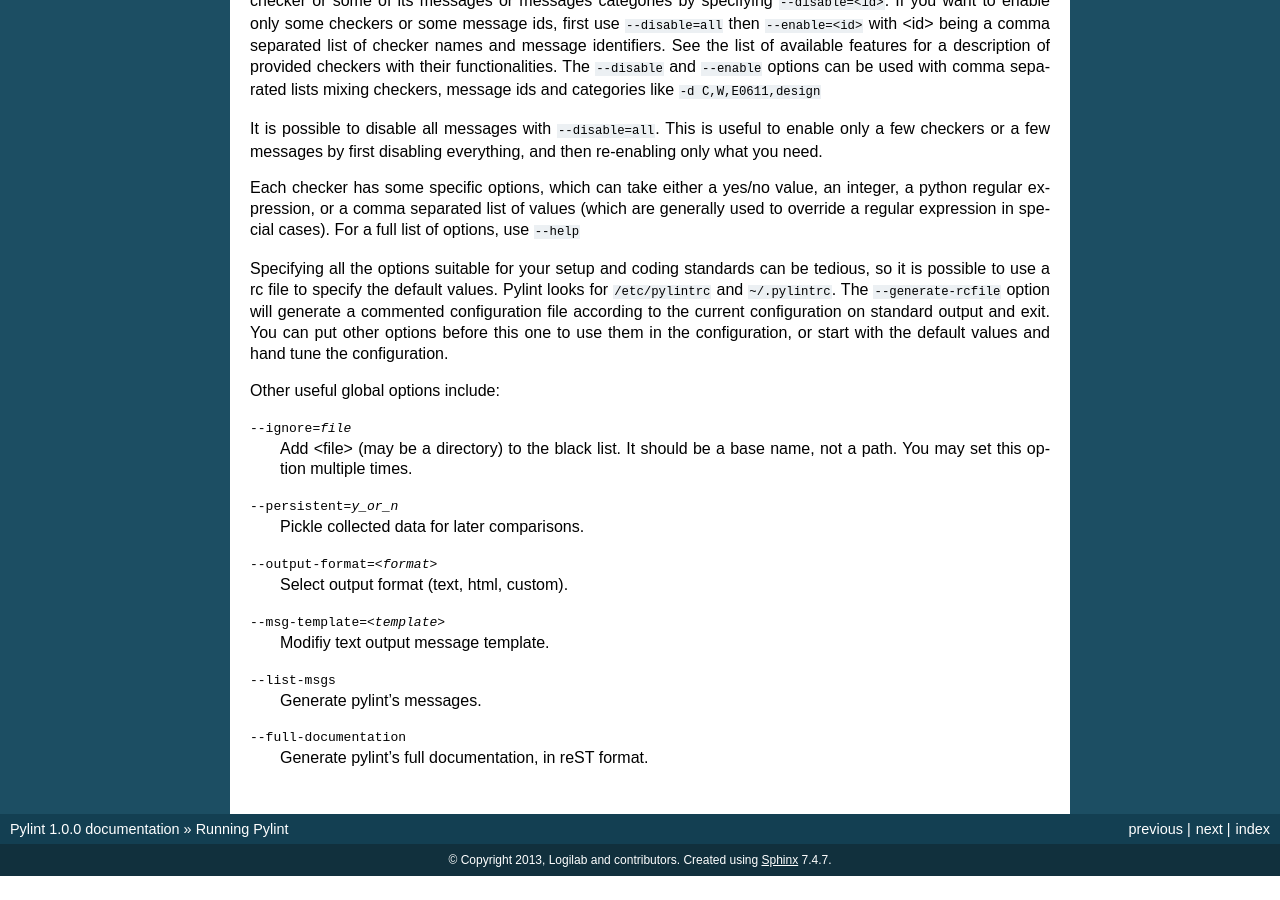
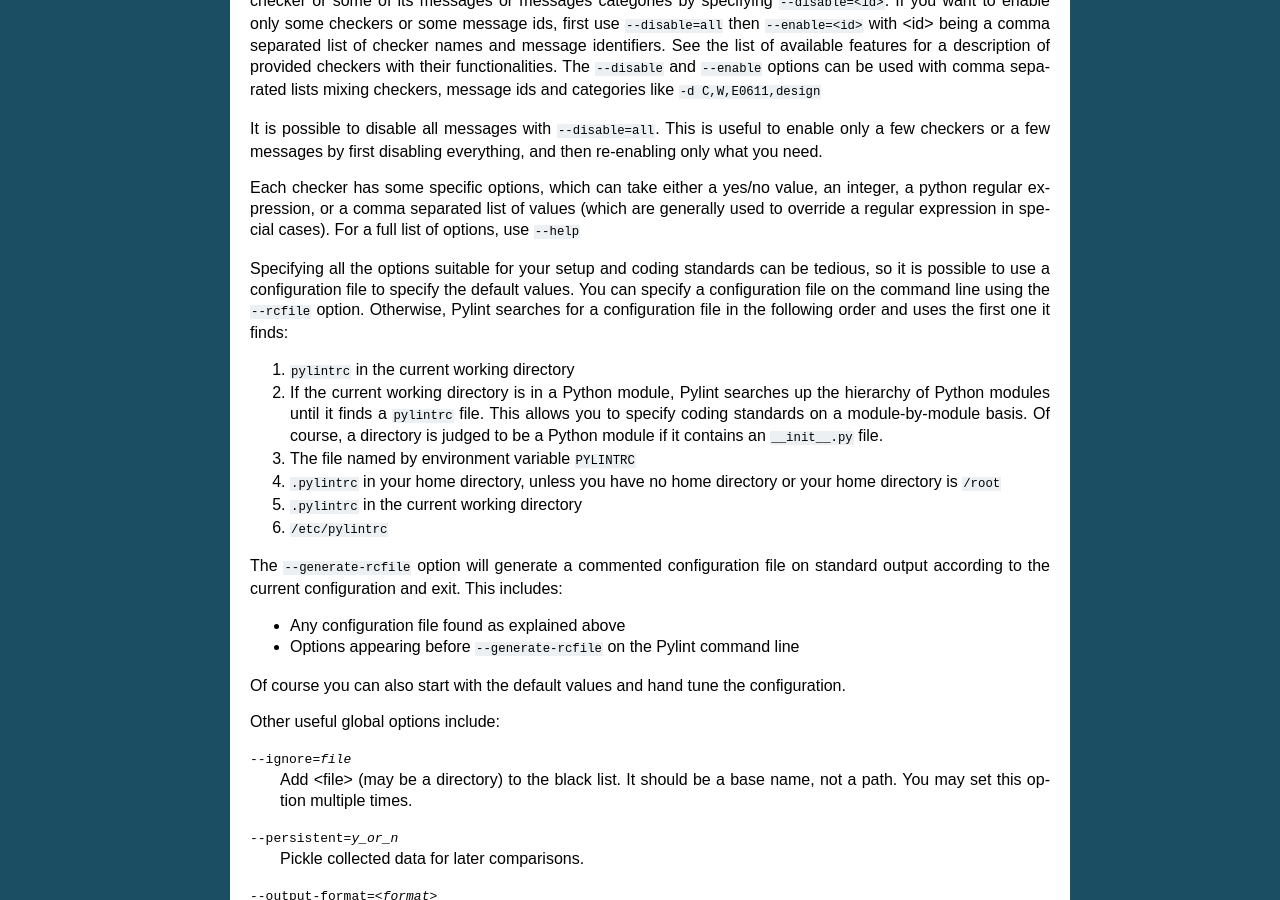
Before and after one commit to gurneyalex/pylint, a Sphinx documentation site: the page built from doc/run.rst, in a window 1280 px wide and 900 px high, scrolled down 1163 px. Built offline with Sphinx 7.4.7, drawn with Linux system fonts in a browser that asks for light colours; pages that are not in the unit, such as notebooks, are missing from menus; before the commit the page ends 2039 px from its top, so only the background shows below that.

Commit message:
[doc]?backport https://bitbucket.org/jmcgeheeiv/pylintrc_search_doc/src/a3c82aa9fa1a7d78c0bd9eb965426c870428ff38/doc/run.rst

```diff
--- a/doc/run.rst
+++ b/doc/run.rst
@@ -87,13 +87,32 @@
 expression in special cases). For a full list of options, use ``--help``
 
 Specifying all the options suitable for your setup and coding
-standards can be tedious, so it is possible to use a rc file to
-specify the default values. Pylint looks for ``/etc/pylintrc`` and
-``~/.pylintrc``. The ``--generate-rcfile`` option will generate a
-commented configuration file according to the current configuration on
-standard output and exit. You can put other options before this one to
-use them in the configuration, or start with the default values and
-hand tune the configuration.
+standards can be tedious, so it is possible to use a configuration file to
+specify the default values.  You can specify a configuration file on the
+command line using the ``--rcfile`` option.  Otherwise, Pylint searches for a
+configuration file in the following order and uses the first one it finds:
+
+#. ``pylintrc`` in the current working directory
+#. If the current working directory is in a Python module, Pylint searches \
+   up the hierarchy of Python modules until it finds a ``pylintrc`` file. \
+   This allows you to specify coding standards on a module-by-module \
+   basis.  Of course, a directory is judged to be a Python module if it \
+   contains an ``__init__.py`` file.
+#. The file named by environment variable ``PYLINTRC``
+#. ``.pylintrc`` in your home directory, unless you have no home directory or \
+   your home directory is ``/root``
+#. ``.pylintrc`` in the current working directory
+#. ``/etc/pylintrc``
+
+The ``--generate-rcfile`` option will generate a commented configuration file
+on standard output according to the current configuration and exit. This
+includes:
+
+* Any configuration file found as explained above
+* Options appearing before ``--generate-rcfile`` on the Pylint command line
+
+Of course you can also start with the default values and hand tune the
+configuration.
 
 Other useful global options include:
 
```
